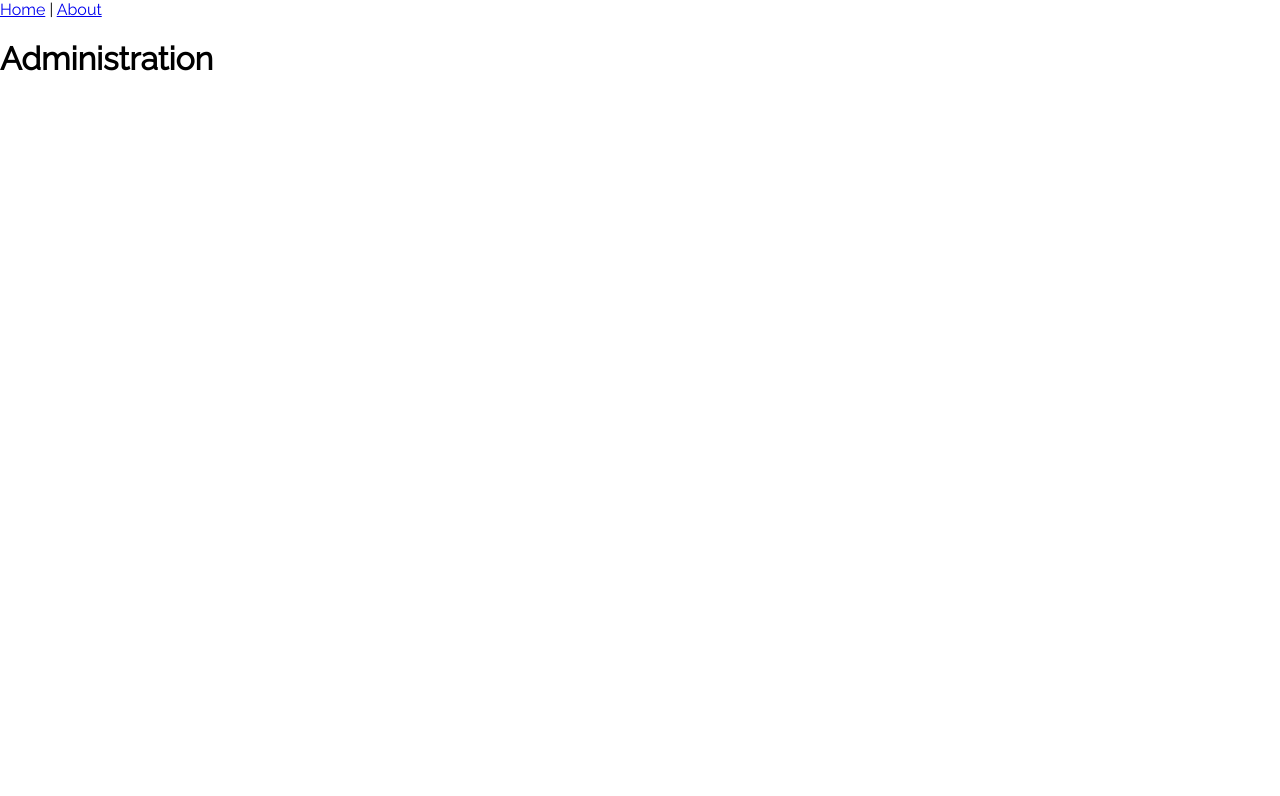
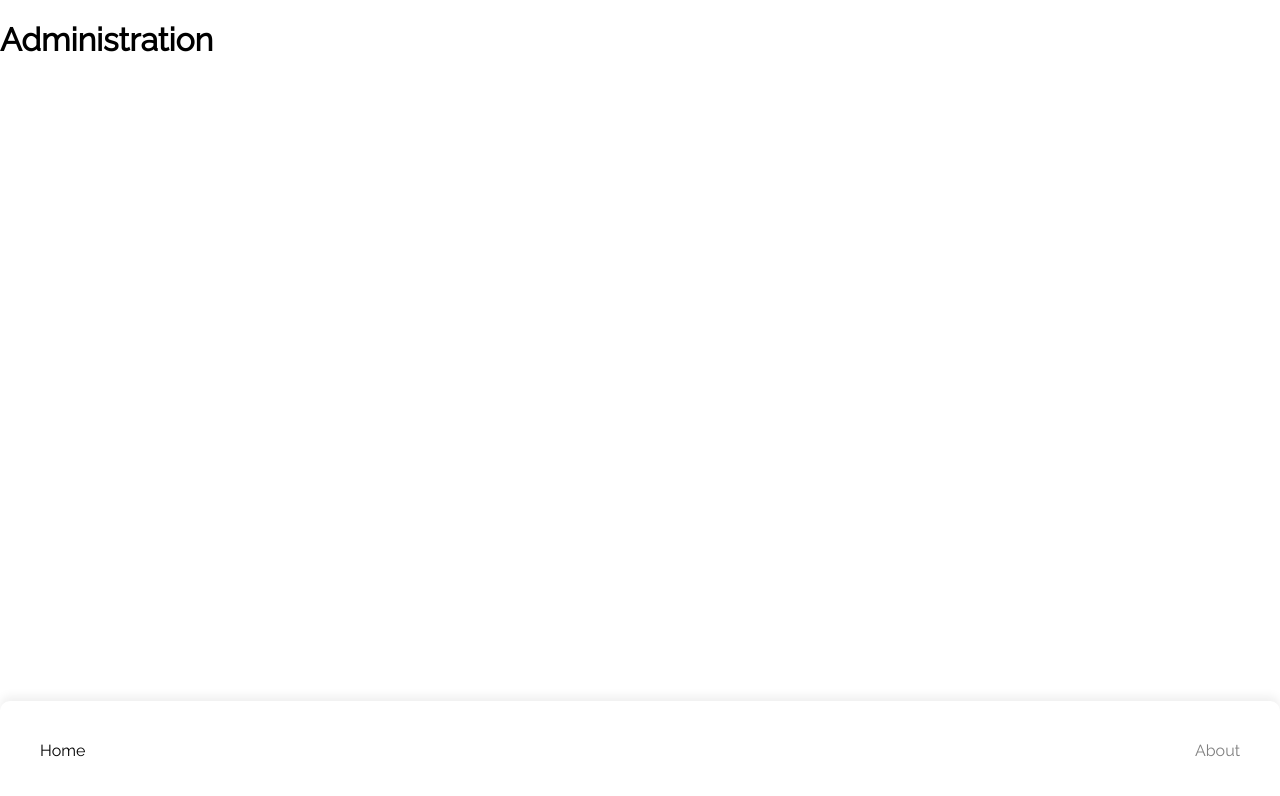
Before and after one commit to gurleensethi/react-courses-webiste, a React (Create React App) app: page / in a window 1280 px wide. Shown: the top 796 px of the page. Built offline with nearby package versions, Linux system fonts and the light colour scheme.

Commit message:
feat: add bottom navigation.

```diff
--- a/src/App.css
+++ b/src/App.css
@@ -9,4 +9,12 @@ body {
   margin: 0;
   padding: 0;
   font-family: "Raleway", sans-serif;
+  height: 100%;
+  width: 100%;
 }
+
+.root,
+#root {
+  height: 100%;
+  width: 100%;
+}
--- a/src/App.tsx
+++ b/src/App.tsx
@@ -1,23 +1,11 @@
 import React from "react";
 import "./App.css";
-import { HomePage } from "./components/home-page/HomePage";
-import { AboutPage } from "./components/about-page/AboutPage";
-import { Navigation } from "./components/home-page/header/Header";
+import { MainPage } from "./components/main-page/MainPage";
 
 const App: React.FunctionComponent = () => {
-  const getPage = (): JSX.Element => {
-    const { pathname } = window.location;
-    if (pathname === "/about") {
-      return <AboutPage />;
-    } else {
-      return <HomePage />;
-    }
-  };
-
   return (
-    <div>
-      <Navigation />
-      {getPage()}
+    <div className="root">
+      <MainPage />
     </div>
   );
 };
--- /dev/null
+++ b/src/components/common/navigation/Navigation.module.css
@@ -0,0 +1,28 @@
+.container {
+  display: flex;
+}
+
+.container ul {
+  list-style: none;
+  list-style-type: none;
+  display: flex;
+  width: 100%;
+  justify-content: space-between;
+  margin: 0;
+  padding: 40px;
+  border-radius: 10px 10px 0px 0px;
+  box-shadow: 0px -5px 10px #f0f0f0;
+}
+
+.container ul a {
+  text-decoration: none;
+  color: grey;
+}
+
+.container ul a:hover {
+  color: black;
+}
+
+.container ul a.selected {
+  color: black;
+}
--- /dev/null
+++ b/src/components/common/navigation/Navigation.tsx
@@ -0,0 +1,31 @@
+import React from "react";
+import styles from "./Navigation.module.css";
+
+export const Navigation: React.FunctionComponent = (props) => {
+  return (
+    <nav className={styles["container"]}>
+      <ul>
+        <li>
+          <a
+            href="/"
+            className={
+              window.location.pathname === "/" ? styles["selected"] : ""
+            }
+          >
+            Home
+          </a>
+        </li>
+        <li>
+          <a
+            href="/about"
+            className={
+              window.location.pathname === "/about" ? styles["selected"] : ""
+            }
+          >
+            About
+          </a>
+        </li>
+      </ul>
+    </nav>
+  );
+};
--- a/src/components/home-page/HomePage.module.css
+++ b/src/components/home-page/HomePage.module.css
@@ -0,0 +1,4 @@
+.container {
+  height: 100%;
+  width: 100%;
+}
--- a/src/components/home-page/header/Header.tsx
+++ /dev/null
@@ -1,9 +0,0 @@
-import React from "react";
-
-export const Navigation: React.FunctionComponent = (props) => {
-  return (
-    <nav>
-      <a href="/">Home</a> | <a href="/about">About</a>
-    </nav>
-  );
-};
--- /dev/null
+++ b/src/components/main-page/MainPage.module.css
@@ -0,0 +1,10 @@
+.container {
+  display: flex;
+  flex-direction: column;
+  height: 100%;
+  width: 100%;
+}
+
+.content {
+  flex: 1;
+}
--- /dev/null
+++ b/src/components/main-page/MainPage.tsx
@@ -0,0 +1,20 @@
+import React from "react";
+import styles from "./MainPage.module.css";
+import { Navigation } from "../common/navigation/Navigation";
+import { AboutPage } from "../about-page/AboutPage";
+import { HomePage } from "../home-page/HomePage";
+
+export const MainPage: React.FunctionComponent = (props) => {
+  const getPage = () => {
+    return window.location.pathname === "/about" ? <AboutPage /> : <HomePage />;
+  };
+
+  return (
+    <div className={styles["container"]}>
+      <div className={styles["content"]}>{getPage()}</div>
+      <div className={styles["navigation"]}>
+        <Navigation />
+      </div>
+    </div>
+  );
+};
```
